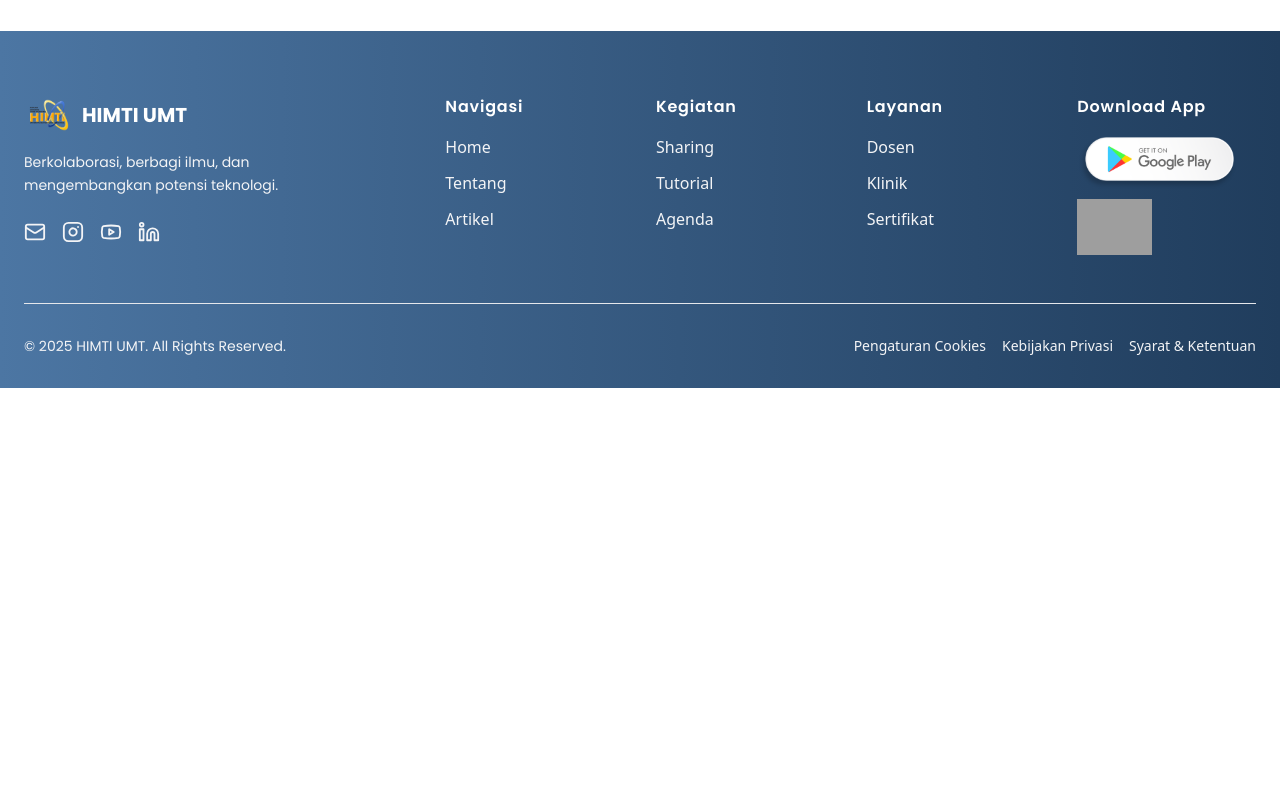
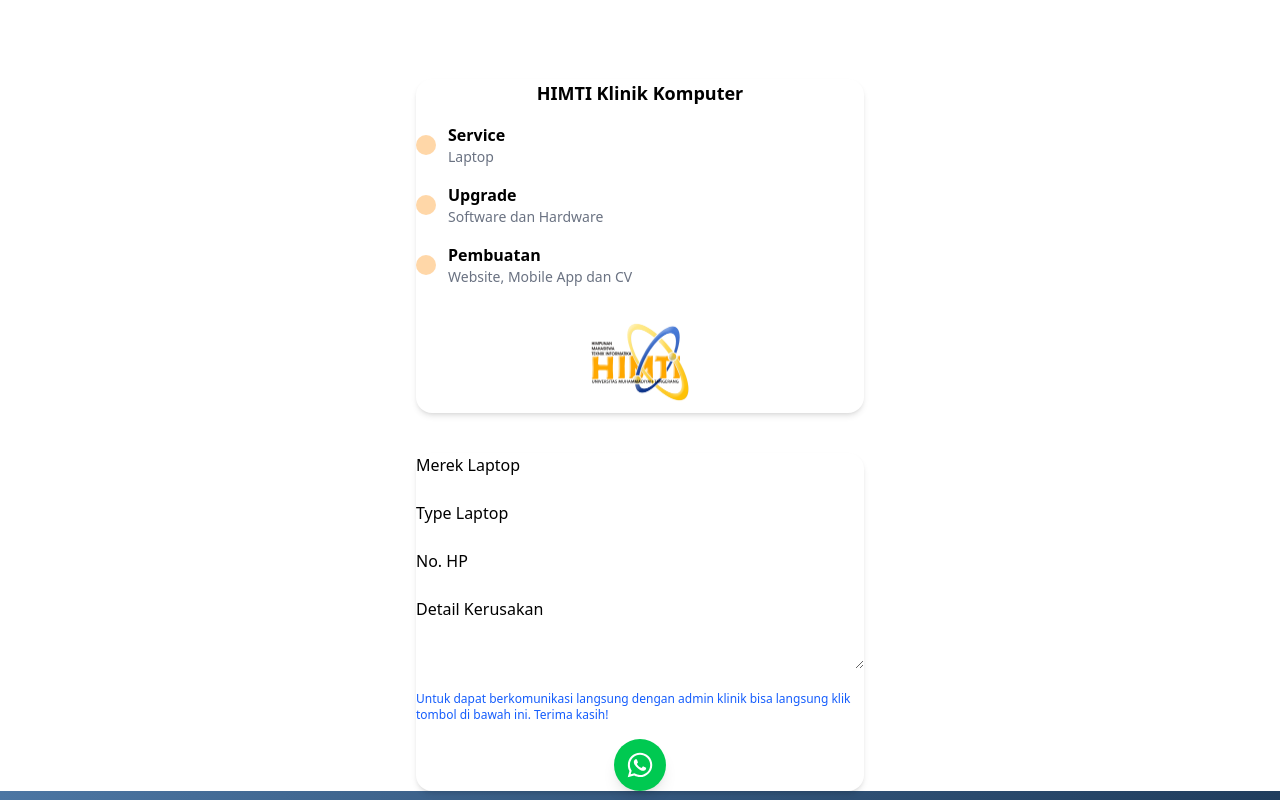
Before and after one commit to LitbangHimtiUMT/himti-web-revamp, a React (Vite) app: page /klinik in a window 1280 px wide. Shown: the part 960-1760 px from the top of the page. Before the commit the page ends 1348 px from the top, so only its background shows below. Built offline with nearby package versions, Linux system fonts and the light colour scheme; grey boxes are pictures that could not be loaded.

Commit message:
Lanjutin Klinik Page

```diff
--- /dev/null
+++ b/src/features/klinik/components/Message.jsx
@@ -0,0 +1,112 @@
+import React from "react";
+import { FaWhatsapp } from "react-icons/fa";
+
+function Message() {
+  return (
+    <section className="mt-12 px-4 flex flex-col items-center gap-10">
+      {/* Card Layanan */}
+      <div className="card w-full max-w-md bg-white shadow-md rounded-2xl">
+        <div className="card-body">
+          <h2 className="text-center font-bold text-lg mb-4">
+            HIMTI Klinik Komputer
+          </h2>
+
+          {/* Service */}
+          <div className="flex items-center gap-3 mt-2">
+            <div className="w-5 h-5 rounded-full bg-orange-200" />
+            <div>
+              <h3 className="font-bold">Service</h3>
+              <p className="text-sm text-gray-500">Laptop</p>
+            </div>
+          </div>
+
+          {/* Upgrade */}
+          <div className="flex items-center gap-3 mt-4">
+            <div className="w-5 h-5 rounded-full bg-orange-200" />
+            <div>
+              <h3 className="font-bold">Upgrade</h3>
+              <p className="text-sm text-gray-500">Software dan Hardware</p>
+            </div>
+          </div>
+
+          {/* Pembuatan */}
+          <div className="flex items-center gap-3 mt-4">
+            <div className="w-5 h-5 rounded-full bg-orange-200" />
+            <div>
+              <h3 className="font-bold">Pembuatan</h3>
+              <p className="text-sm text-gray-500">
+                Website, Mobile App dan CV
+              </p>
+            </div>
+          </div>
+
+          {/* Logo */}
+          <div className="flex justify-center mt-6">
+            <img
+              src="./images/himti-logo.png"
+              alt="HIMTI"
+              className="w-32 object-contain"
+            />
+          </div>
+        </div>
+      </div>
+
+      {/* Card Form */}
+      <div className="card w-full max-w-md bg-white shadow-md rounded-2xl">
+        <div className="card-body">
+          <label className="form-control w-full">
+            <span className="label-text">Merek Laptop</span>
+            <input
+              type="text"
+              placeholder=""
+              className="input input-bordered w-full"
+            />
+          </label>
+
+          <label className="form-control w-full mt-3">
+            <span className="label-text">Type Laptop</span>
+            <input
+              type="text"
+              placeholder=""
+              className="input input-bordered w-full"
+            />
+          </label>
+
+          <label className="form-control w-full mt-3">
+            <span className="label-text">No. HP</span>
+            <input
+              type="text"
+              placeholder=""
+              className="input input-bordered w-full"
+            />
+          </label>
+
+          <label className="form-control w-full mt-3">
+            <span className="label-text">Detail Kerusakan</span>
+            <textarea
+              className="textarea textarea-bordered w-full"
+              placeholder=""
+            />
+          </label>
+
+          <p className="mt-4 text-xs text-blue-600">
+            Untuk dapat berkomunikasi langsung dengan admin klinik bisa langsung klik tombol di bawah ini. Terima kasih!
+          </p>
+
+          <div className="mt-4 flex justify-center">
+            <a
+              href="https://wa.me/6281234567890"
+              target="_blank"
+              rel="noopener noreferrer"
+              className="p-3 bg-green-500 hover:bg-green-600 text-white rounded-full shadow-lg flex items-center justify-center"
+            >
+              <FaWhatsapp size={28} />
+            </a>
+          </div>
+        </div>
+      </div>
+    </section>
+  );
+}
+
+export default Message;
--- a/src/features/klinik/view/KlinikView.jsx
+++ b/src/features/klinik/view/KlinikView.jsx
@@ -1,11 +1,13 @@
 import Hero from "../components/Hero";
 import Corousel from "../components/Corousel";
+import Message from "../components/Message";
 
 function KlinikPage() {
   return (
     <>
       <Hero />
       <Corousel />
+      <Message />
     </>
   );
 }
```
